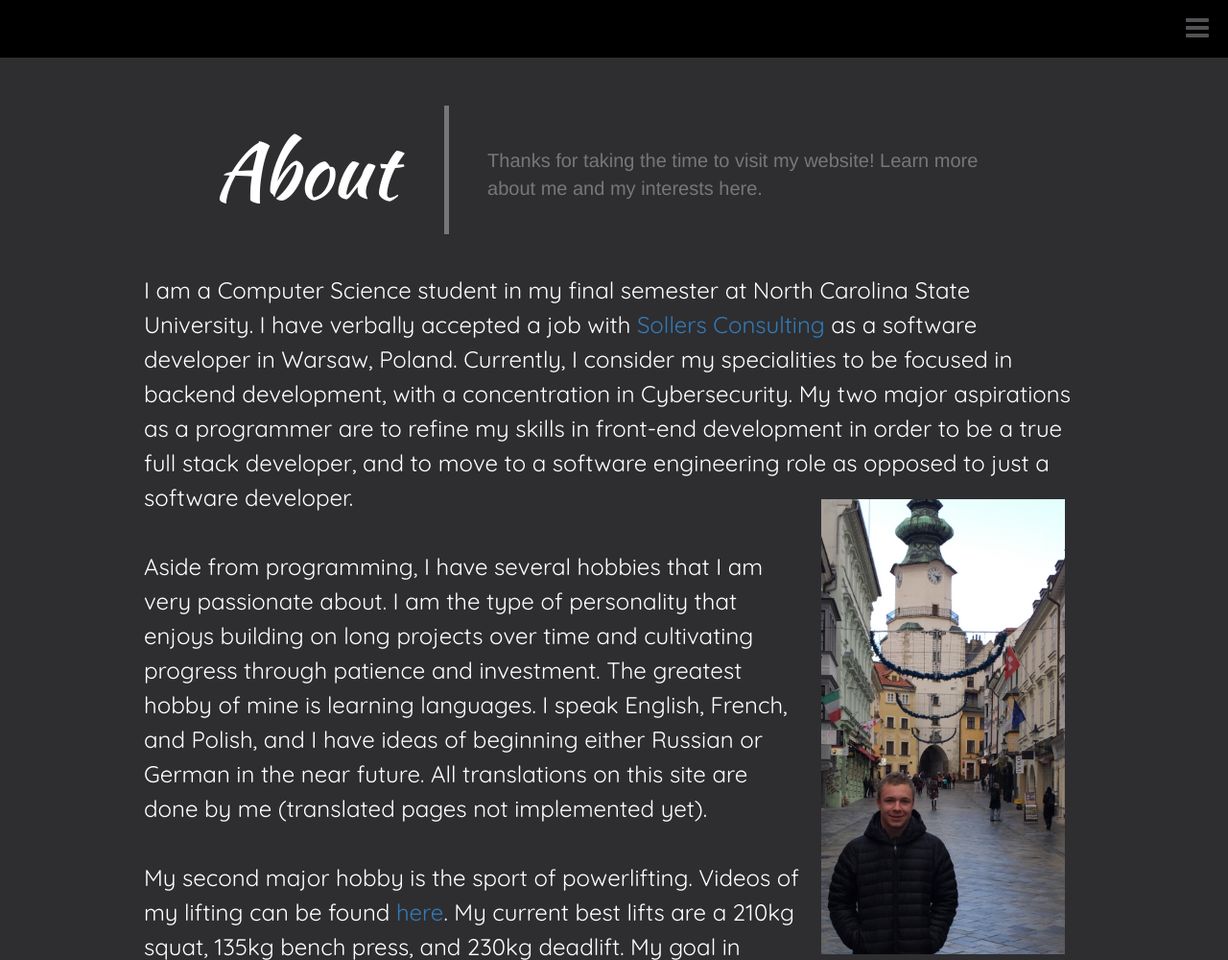
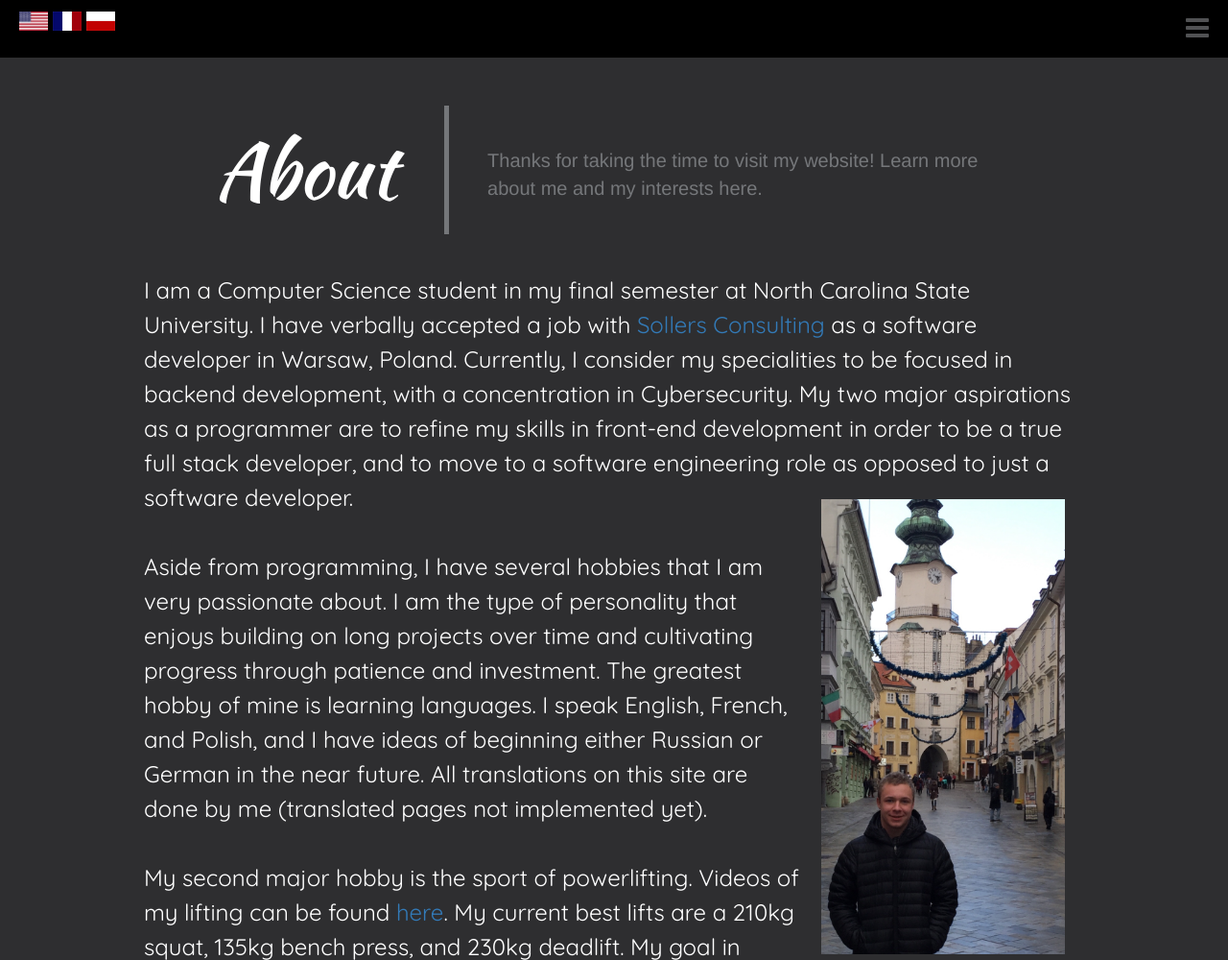
Before and after one commit to David-Senerchia/website, a plain HTML site: page en/about.html in a window 1280 px wide. Shown: the top 1000 px of the page at 96% size. Drawn offline with nearby package versions, Linux system fonts and the light colour scheme; files whose address does not match are found by name.

Commit message:
Update about.html

```diff
--- a/en/about.html
+++ b/en/about.html
@@ -11,6 +11,10 @@
         <div id="header">
           <page-list></page-list>
           <nav><banner></banner></nav>
+          <span id='header-name'> <a href='en/about.html'> <img src='../../img/americanflag.png' id='flag-img' /> </a>
+          <a href='../fr/about.html'> <img src='../../img/frenchflag.jpg' id='flag-img' /> </a>
+          <a href='../fr/about.html'> <img src='../../img/polishflag.jpg' id='flag-img' /> </a>
+          </span>
         </div>
       </header>
       <!-- End of header  -->
```
